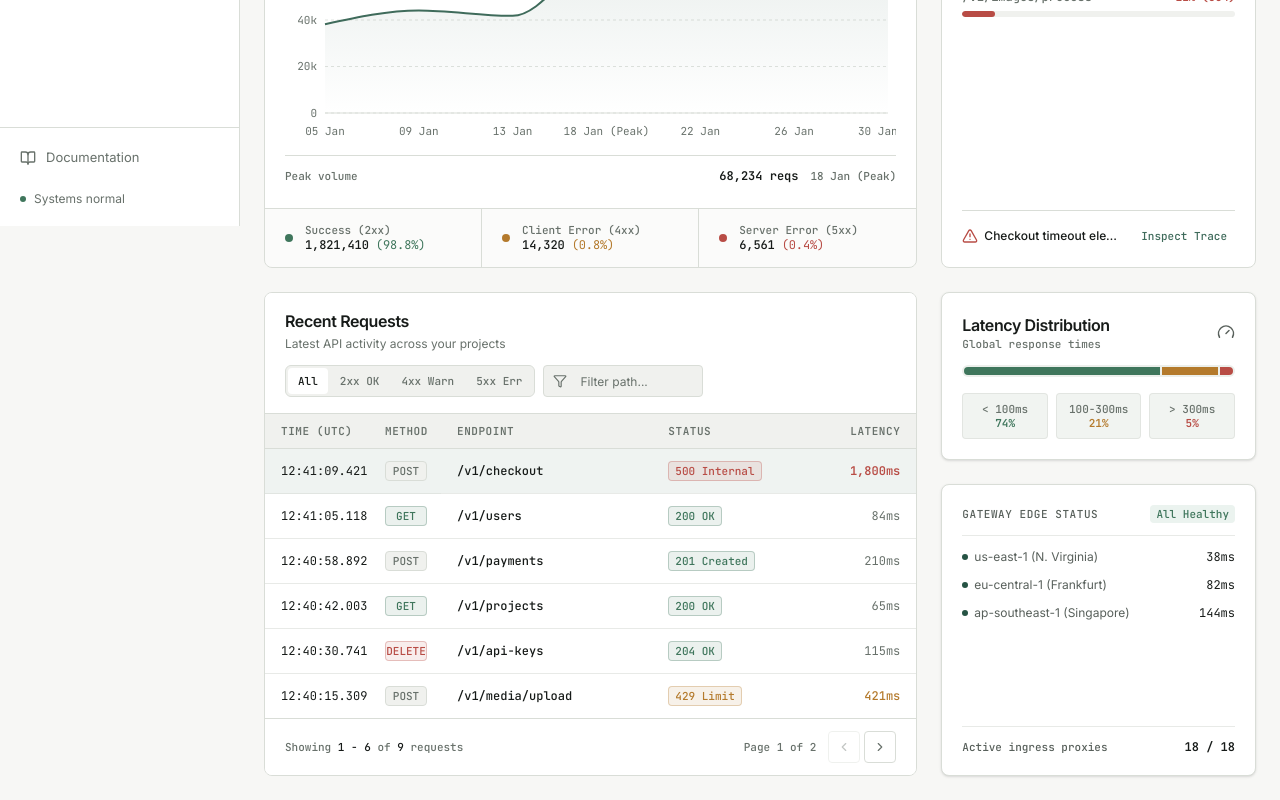
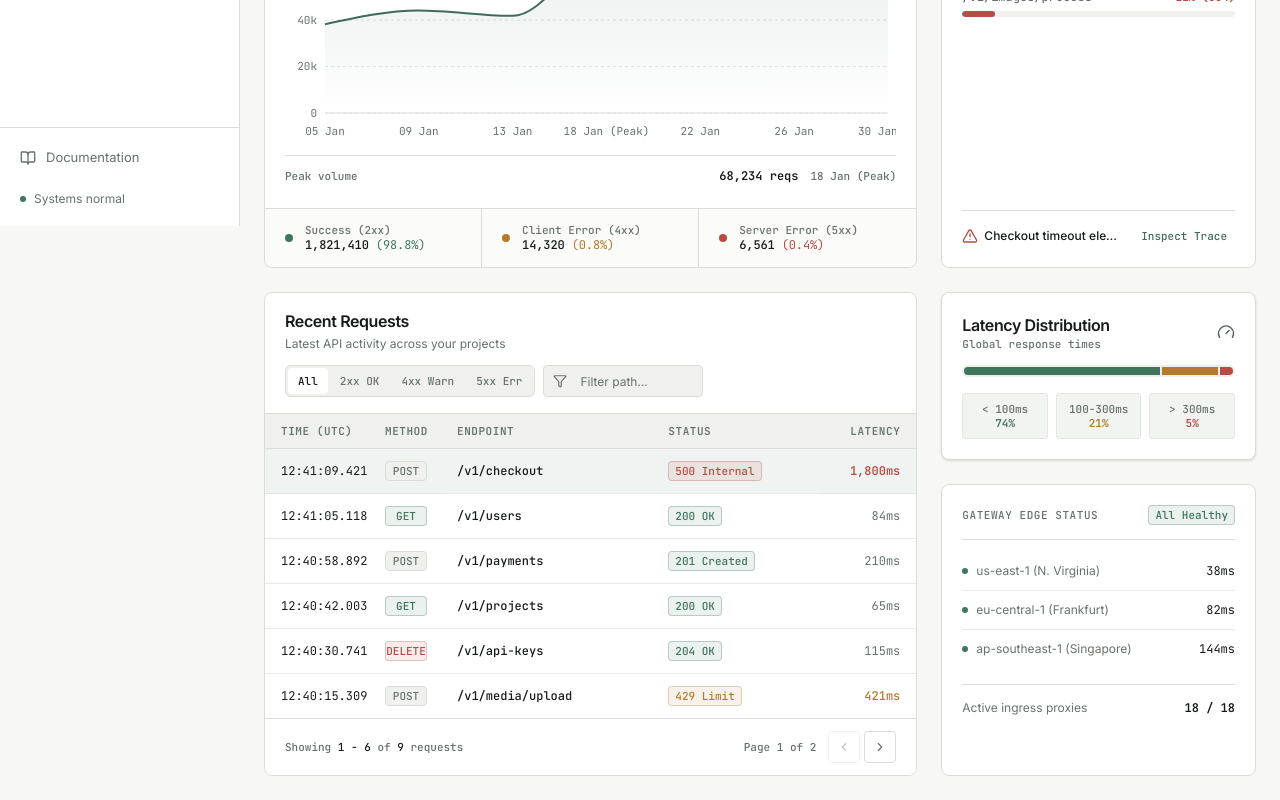
Before and after one commit to yafigian3-hue/developer-saas-dashboard, a React (Vite) app: page / in a window 1280 px wide. Shown: the part 574-1374 px from the top of the page. Built offline with nearby package versions, Linux system fonts and the light colour scheme.

Commit message:
refactor: refine gateway health summary

```diff
--- a/src/components/dashboard/GatewayHealth.tsx
+++ b/src/components/dashboard/GatewayHealth.tsx
@@ -1,43 +1,60 @@
 import React from "react";
 import { gatewayEdgeNodes } from "../../data/dashboard";
+import { Badge } from "../ui/Badge";
 
 export const GatewayHealth: React.FC = () => {
   return (
-    <div className="bg-white rounded-lg border border-[#D9DDD7] shadow-sm p-5 flex-1 flex flex-col justify-between">
-      <div>
-        <div className="flex items-center justify-between pb-3 border-b border-[#D9DDD7]/60 mb-3">
-          <span className="font-label-sm uppercase tracking-wider text-[#58605B] font-semibold">
+    <section className="flex h-full min-w-0 flex-col rounded-lg border border-border-default bg-surface p-4 sm:p-5">
+      <div className="min-w-0">
+        <div className="flex min-w-0 items-center justify-between gap-3 border-b border-border-default pb-3.5">
+          <h2 className="min-w-0 truncate font-label-sm font-semibold uppercase tracking-wider text-text-secondary">
             Gateway Edge Status
-          </span>
-          <span className="font-label-sm text-[#3F765C] bg-[#EBF3EF] px-1.5 py-0.5 rounded font-medium">
+          </h2>
+
+          <Badge
+            variant="success"
+            fontFamily="mono"
+            size="sm"
+            className="shrink-0"
+          >
             All Healthy
-          </span>
+          </Badge>
         </div>
 
-        <div className="space-y-2.5">
+        <ul className="mt-3 divide-y divide-border-default/60">
           {gatewayEdgeNodes.map((node) => (
-            <div
+            <li
               key={node.region}
-              className="flex items-center justify-between text-[12px]"
+              className="flex min-w-0 items-center justify-between gap-4 py-2.5 text-[12px]"
             >
-              <span className="text-[#58605B] flex items-center gap-1.5">
-                <span className="w-1.5 h-1.5 rounded-full bg-[#265344]" />
-                {node.region} ({node.location})
+              <span className="flex min-w-0 items-center gap-2 text-text-secondary">
+                <span
+                  className="h-1.5 w-1.5 shrink-0 rounded-full bg-success"
+                  aria-hidden="true"
+                />
+
+                <span className="truncate">
+                  {node.region} ({node.location})
+                </span>
               </span>
-              <span className="font-code-inline text-[#181C1A]">
+
+              <span className="shrink-0 font-code-inline text-text-primary">
                 {node.latencyMs}ms
               </span>
-            </div>
+            </li>
           ))}
-        </div>
+        </ul>
       </div>
 
-      <div className="pt-3 border-t border-[#D9DDD7]/60 flex items-center justify-between font-label-sm text-[#58605B] mt-3">
-        <span>Active ingress proxies</span>
-        <span className="font-code-inline text-[#181C1A] font-semibold">
+      <div className="mt-4 flex items-center justify-between gap-3 border-t border-border-default pt-3.5">
+        <span className="text-[12px] text-text-secondary">
+          Active ingress proxies
+        </span>
+
+        <span className="shrink-0 font-code-inline font-semibold text-text-primary">
           18 / 18
         </span>
       </div>
-    </div>
+    </section>
   );
 };
```
